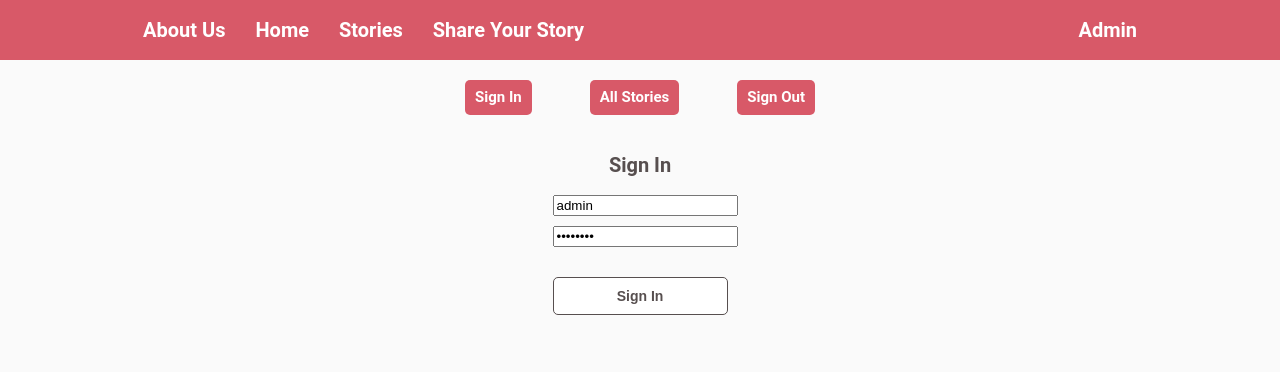
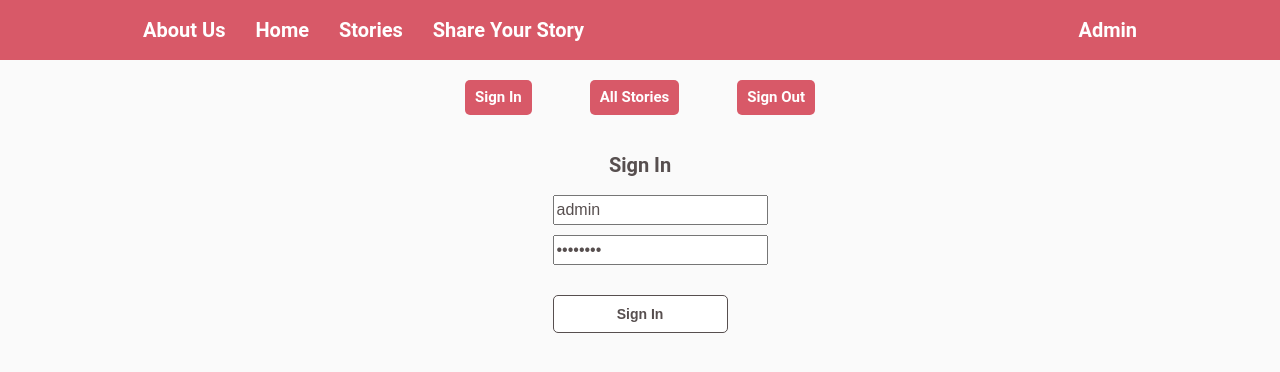
Before and after one commit to SLM-Dev/BuildWeek_FrontEnd, a React (Create React App) app: page /admin/signin in a window 1280 px wide. Shown: the top 372 px of the page. Built offline with nearby package versions, Linux system fonts and the light colour scheme.

Commit message:
add photos to the stories list. continue styling the app

```diff
--- a/src/Components/AboutUs.js
+++ b/src/Components/AboutUs.js
@@ -5,7 +5,7 @@ function AboutUs() {
   return (
     <div className="aboutUs-wrapper">
 
-        <h1>About Us Test</h1>
+        <h1 className="adminText">About Us Test</h1>
 
     </div>
   );
--- a/src/Components/AllStory.js
+++ b/src/Components/AllStory.js
@@ -46,56 +46,56 @@ class AllStory extends React.Component {
             <div>
 
                 <form className="updateForm">
-                    <input
+                    <input className="formInput"
                         onChange={this.handleChanges}
                         type='text'
                         name='author'
                         value={this.state.author}
                         placeholder='author'
                     />
-                    <input
+                    <input className="formInput"
                         onChange={this.handleChanges}
                         type='text'
                         name='title'
                         value={this.state.title}
                         placeholder='title'
                     />
-                    <input
+                    <input className="formInput"
                         onChange={this.handleChanges}
                         type='text'
                         name='snippet'
                         value={this.state.snippet}
                         placeholder='snippet'
                     />
-                    <input
+                    <input className="formInput"
                         onChange={this.handleChanges}
                         type='text'
                         name='approved'
                         value={this.state.approved}
                         placeholder='approved'
                     />
-                    <input
+                    <input className="formInput"
                         onChange={this.handleChanges}
                         type='text'
                         name='body'
                         value={this.state.body}
                         placeholder='body'
                     />
-                    <input
+                    <input className="formInput"
                         onChange={this.handleChanges}
                         type='text'
                         name='country'
                         value={this.state.country}
                         placeholder='country'
                     />
-                    <input
+                    <input className="formInput"
                         onChange={this.handleChanges}
                         type='text'
                         name='url_picture'
                         value={this.state.url_picture}
                         placeholder='url_picture'
                     />
-                    <input
+                    <input className="formInput"
                         onChange={this.handleChanges}
                         type='text'
                         name='url_thumbnail'
--- a/src/Components/App.css
+++ b/src/Components/App.css
@@ -178,8 +178,11 @@
   margin: auto;
 }
 
-.signInFormInput{
+.formInput{
   margin-bottom: 10px;
+  height: 30px;
+  font-size: 1.6rem;
+  color: #574f4f;
 }
 
 .signInBtn{
--- a/src/Components/Stories.js
+++ b/src/Components/Stories.js
@@ -18,7 +18,8 @@ const Stories = props => {
                                 <h4 className="storyAuthor">{story.author}</h4>
                                 <p className="storyCountry">{story.country}</p>
                                 <p className="storySnippet">{story.snippet}</p>
-                                <div className="pixPlaceHolder"></div>
+                                {/* <div className="pixPlaceHolder"></div> */}
+                                <img src={story.url_thumbnail} alt="refugee img"/>
                             </div>
                         </div>
                     </Link>
--- a/src/auth/Signin.js
+++ b/src/auth/Signin.js
@@ -26,7 +26,7 @@ class Signin extends React.Component {
 			<form className="signInForm" onSubmit={this.handleSubmit}>
 				<h2 className="adminText">Sign In</h2>
 				<div>
-					<input className="signInFormInput"
+					<input className="formInput"
 						name='username'
 						value={this.state.username}
 						onChange={this.handleInputChange}
@@ -35,7 +35,7 @@ class Signin extends React.Component {
 					/>
 				</div>
 				<div>
-					<input className="signInFormInput"
+					<input className="formInput"
 						name='password'
 						value={this.state.password}
 						onChange={this.handleInputChange}
```
